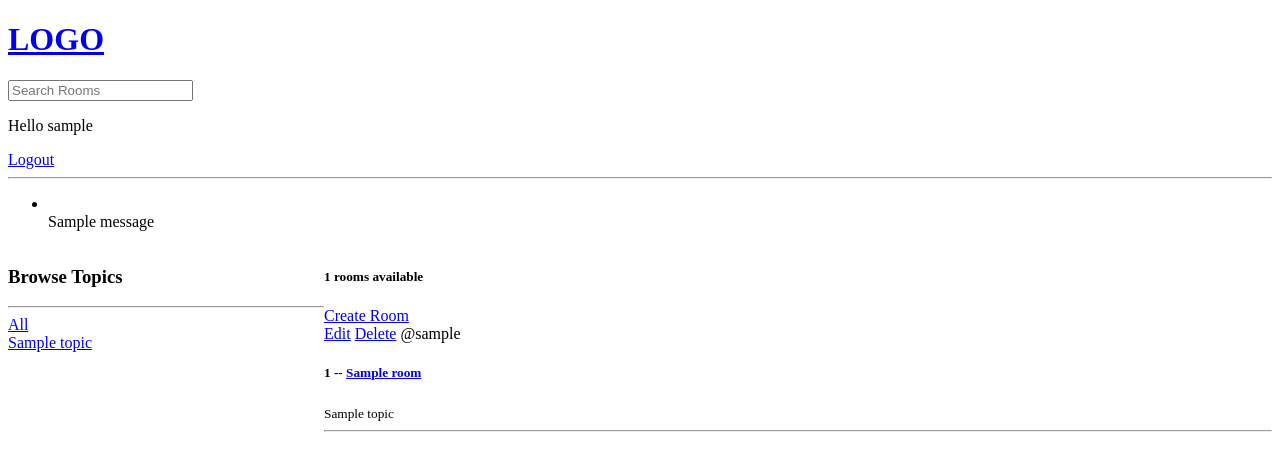
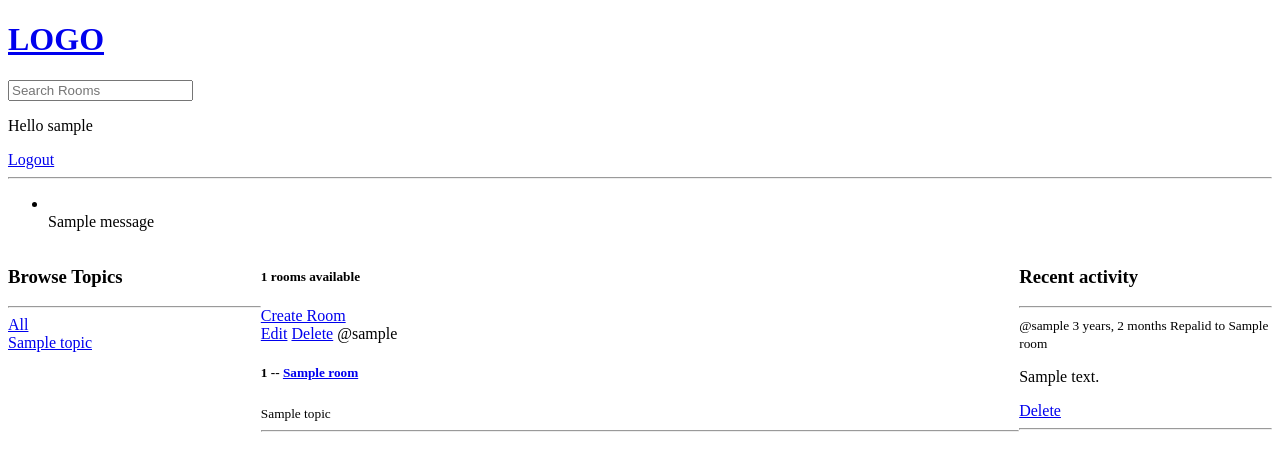
Before and after one commit to Alturnaks/Forum, a Django app: page / in a window 1280 px wide. Shown: the top 471 px of the page. Run offline with Django 4.2, Linux system fonts and the light colour scheme; a user stored in the database is signed in; tables that the repository leaves empty hold one stand-in row (values such as "Sample post"); one stand-in notice (Sample message) is shown.

Commit message:
was added activity feed and code from home.html was separetd in any different files

```diff
--- a/kdStydy/base/models.py
+++ b/kdStydy/base/models.py
@@ -16,8 +16,8 @@ class Room(models.Model):
     name = models.CharField(max_length=200)
     description = models.TextField(null=True,blank=True)
     participants = models.ManyToManyField(User, related_name='participants', blank=True)
-    updated = models.DateField(auto_now=True)
-    created = models.DateField(auto_now_add=True)
+    updated = models.DateTimeField(auto_now=True)
+    created = models.DateTimeField(auto_now_add=True)
 
     class Meta:
         ordering = ['-updated', '-created']
@@ -32,8 +32,11 @@ class Message(models.Model):
 
     body = models.TextField()
 
-    updated = models.DateField(auto_now=True)
-    created = models.DateField(auto_now_add=True)
+    updated = models.DateTimeField(auto_now=True)
+    created = models.DateTimeField(auto_now_add=True)
+
+    class Meta:
+        ordering = ['-updated', '-created']
 
     def __str__(self):
         return self.body[0:50]
--- /dev/null
+++ b/kdStydy/base/templates/base/activity_component.html
@@ -0,0 +1,17 @@
+<h3>Recent activity</h3>
+<hr>
+
+{% for message in room_messages %}
+
+<div>
+    <small>@{{message.user}} {{message.created|timesince}} </small>
+    <small>Repalid to {{ message.room }} </small>
+
+    <p>{{message}}</p>
+
+    {% if request.user == message.user %}
+    <a href="{% url 'delete-message' message.id %}">Delete</a>
+    {% endif %}
+    <hr>
+</div>
+{% endfor %}
--- /dev/null
+++ b/kdStydy/base/templates/base/feed_component.html
@@ -0,0 +1,13 @@
+<div>
+{% for room in rooms %}
+<div>
+    <a href="{% url 'update-Room' room.id %}">Edit</a>
+    <a href="{% url 'delete-Room' room.id %}">Delete</a>
+    <span>@{{room.host.username}}</span>
+    <h5>{{room.id}} -- <a href="{% url 'room' room.id %}"> {{room.name}}</a></h5>
+    <small>{{room.topic.name}}</small>
+    <hr>
+</div>
+
+{% endfor %}
+</div>
--- a/kdStydy/base/templates/base/home.html
+++ b/kdStydy/base/templates/base/home.html
@@ -7,7 +7,7 @@
 <style>
     .home-container{
         display: grid;
-        grid-template-columns: 1fr 3fr ;
+        grid-template-columns: 1fr 3fr 1fr ;
     }
 </style>
 
@@ -16,18 +16,7 @@
 
 
     <div>
-        <h3>Browse Topics</h3>
-        <hr>
-
-        <div>
-            <a href="{% url 'home' %}">All</a>
-        </div>
-
-        {% for topic in topics %}
-        <div>
-            <a href="{% url 'home' %}?q={{topic.name}}">{{topic.name}}</a>
-        </div>
-        {% endfor %}
+        {% include 'base/topics_component.html' %}
 
     </div>
 
@@ -35,21 +24,15 @@
     <div>
         <h5>{{room_count}} rooms available</h5>
         <a href="{% url 'create-Room' %}">Create Room</a>
-        <div>
-            {% for room in rooms %}
-            <div>
-                <a href="{% url 'update-Room' room.id %}">Edit</a>
-                <a href="{% url 'delete-Room' room.id %}">Delete</a>
-                <span>@{{room.host.username}}</span>
-                <h5>{{room.id}} -- <a href="{% url 'room' room.id %}"> {{room.name}}</a></h5>
-                <small>{{room.topic.name}}</small>
-                <hr>
-            </div>
 
-            {% endfor %}
-        </div>
+        {% include 'base/feed_component.html' %}
 
 
+
+    </div>
+
+    <div>
+        {% include 'base/activity_component.html' %}
     </div>
 
 
--- /dev/null
+++ b/kdStydy/base/templates/base/topics_component.html
@@ -0,0 +1,12 @@
+<h3>Browse Topics</h3>
+        <hr>
+
+        <div>
+            <a href="{% url 'home' %}">All</a>
+        </div>
+
+        {% for topic in topics %}
+        <div>
+            <a href="{% url 'home' %}?q={{topic.name}}">{{topic.name}}</a>
+        </div>
+        {% endfor %}
--- a/kdStydy/base/views.py
+++ b/kdStydy/base/views.py
@@ -75,7 +75,11 @@ def home (request):
     )
     room_count = rooms.count()
     topics = Topic.objects.all()
-    context = {'rooms': rooms , 'topics' : topics, 'room_count' : room_count}
+    room_messages = Message.objects.filter(Q(room__topic__name__icontains = q))
+
+
+    context = {'rooms': rooms , 'topics' : topics,
+        'room_count' : room_count , 'room_messages' : room_messages }
     return render(request,'base/home.html',context)
 
 def room (request,pk):
--- a/kdStydy/kdStydy/settings.py
+++ b/kdStydy/kdStydy/settings.py
@@ -11,7 +11,7 @@ https://docs.djangoproject.com/en/4.1/ref/settings/
 """
 
 from pathlib import Path
-import pytz
+
 
 # Build paths inside the project like this: BASE_DIR / 'subdir'.
 BASE_DIR = Path(__file__).resolve().parent.parent
@@ -108,7 +108,7 @@ AUTH_PASSWORD_VALIDATORS = [
 
 LANGUAGE_CODE = 'en-us'
 
-TIME_ZONE = 'Asia/Almaty'
+TIME_ZONE = 'UTC'
 
 USE_I18N = True
 
```
Also changed, not shown: kdStydy/base/migrations/0005_alter_message_created_alter_message_updated_and_more.py (added).
